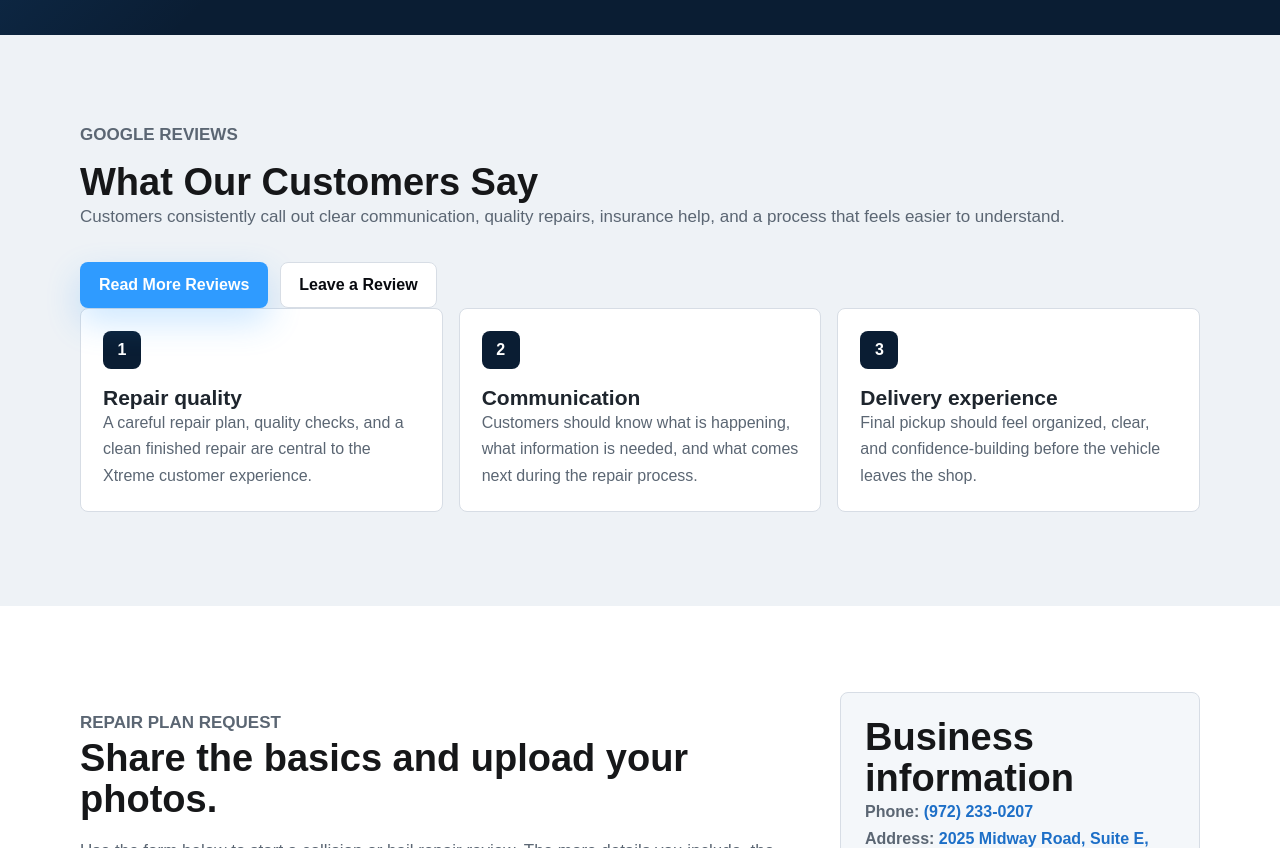
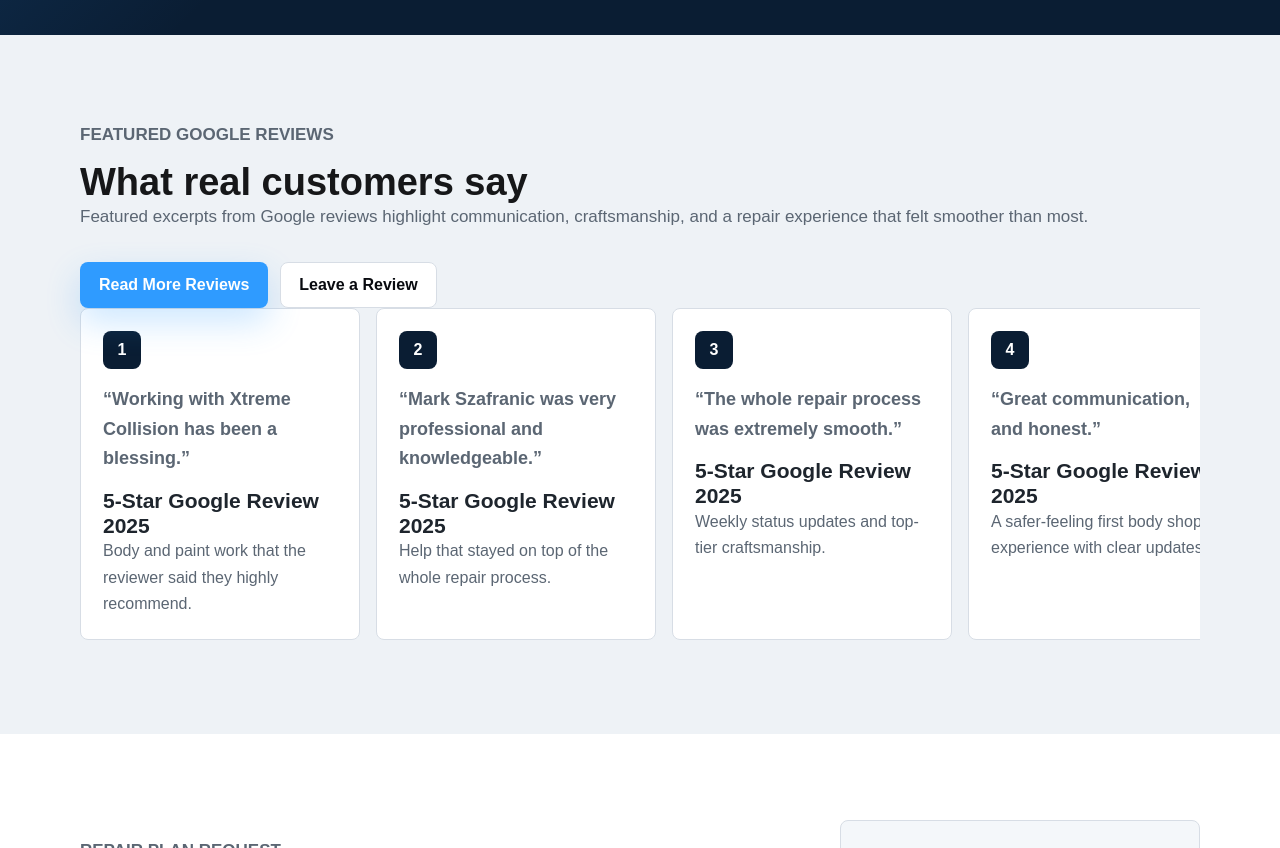
Before and after one commit to Clay7002/xtreme-site, a Next.js app: page /contact in a window 1280 px wide. Shown: the part 540-1388 px from the top of the page. Built offline with nearby package versions, Linux system fonts and the light colour scheme.

Commit message:
Add real review excerpts and metadata

```diff
--- a/app/components.tsx
+++ b/app/components.tsx
@@ -10,7 +10,7 @@ import {
   navLinks,
   nearbyAreas,
   processSteps,
-  customerExperienceItems,
+  featuredReviewItems,
   resourceArticles,
   servicePanels,
   services,
@@ -877,11 +877,11 @@ export function ReviewsSection() {
     <section className="section reviews-section" id="reviews">
       <div className="container">
         <div className="review-summary">
-          <p className="eyebrow">Google reviews</p>
-          <h2>What Our Customers Say</h2>
+          <p className="eyebrow">Featured Google reviews</p>
+          <h2>What real customers say</h2>
           <p>
-            Customers consistently call out clear communication, quality repairs,
-            insurance help, and a process that feels easier to understand.
+            Featured excerpts from Google reviews highlight communication,
+            craftsmanship, and a repair experience that felt smoother than most.
           </p>
           <div className="review-actions">
             <ButtonLink href="/reviews" track="review:read-more">Read More Reviews</ButtonLink>
@@ -891,11 +891,12 @@ export function ReviewsSection() {
           </div>
         </div>
         <div className="review-carousel" aria-label="Customer review section">
-          {customerExperienceItems.map((review, index) => (
-            <article className="review-card" key={`${review.label}-${index}`}>
+          {featuredReviewItems.map((review, index) => (
+            <article className="review-card" key={`${review.source}-${index}`}>
               <span className="reason-icon" aria-hidden="true">{index + 1}</span>
-              <h3>{review.label}</h3>
-              <p>{review.body}</p>
+              <p className="review-quote">“{review.quote}”</p>
+              <h3>{review.source}</h3>
+              <p>{review.context}</p>
             </article>
           ))}
         </div>
@@ -941,7 +942,7 @@ export function FinalCTA() {
           <p className="eyebrow">Ready for a clear next step?</p>
           <h2>Schedule Your Free Repair Plan in Carrollton, TX.</h2>
           <p>
-            Call {siteInfo.phoneLabel} or send vehicle details, photos, and
+            Call {siteInfo.phoneLabel}{" "}or send vehicle details, photos, and
             insurance information. We&apos;ll get back to you within 24-48
             business hours.
           </p>
@@ -964,7 +965,7 @@ export function ScheduleEvaluationSection() {
         <p className="eyebrow">Schedule Your Free Repair Plan</p>
         <h2>Choose a convenient time for our team to review your repair needs.</h2>
         <p>
-          Online scheduling will be available soon. Call {siteInfo.phoneLabel} to get started.
+          Online scheduling will be available soon. Call {siteInfo.phoneLabel}{" "}to get started.
         </p>
       </div>
       <div className="hero-actions compact-actions schedule-actions">
--- a/app/contact/page.tsx
+++ b/app/contact/page.tsx
@@ -1,3 +1,4 @@
+import type { Metadata } from "next";
 import {
   FinalCTA,
   InnerHero,
@@ -8,6 +9,12 @@ import {
 } from "../components";
 import { RepairPlanRequestForm } from "../repair-plan-request-form";
 import { siteInfo } from "../site-data";
+
+export const metadata: Metadata = {
+  title: "Contact Xtreme Collision Repair | Schedule Your Free Repair Plan",
+  description:
+    "Contact Xtreme Collision Repair in Carrollton, TX for collision repair, hail repair, insurance help, and a free repair-plan review with photo upload.",
+};
 
 export default function ContactPage() {
   return (
--- a/app/globals.css
+++ b/app/globals.css
@@ -1186,6 +1186,14 @@ svg {
   line-height: 1.65;
 }
 
+.review-quote {
+  margin: 0 0 14px;
+  color: #1e252d;
+  font-size: 18px;
+  font-weight: 800;
+  line-height: 1.5;
+}
+
 .service-seo {
   margin: 0 0 10px;
   color: var(--red);
--- a/app/reviews/page.tsx
+++ b/app/reviews/page.tsx
@@ -1,3 +1,4 @@
+import type { Metadata } from "next";
 import {
   FinalCTA,
   InnerHero,
@@ -6,20 +7,22 @@ import {
   SectionIntro,
 } from "../components";
 
+export const metadata: Metadata = {
+  title: "Real Google Reviews | Xtreme Collision Repair",
+  description:
+    "Read featured Google review excerpts from Xtreme Collision Repair customers in Carrollton, TX about communication, craftsmanship, and delivery.",
+};
+
 export default function ReviewsPage() {
   return (
     <PageShell>
       <main>
         <InnerHero
-          eyebrow="Customer experience"
-          title="Repair quality, communication, and confidence at delivery"
-          text="Learn what Xtreme prioritizes during the repair experience, from estimate review to final pickup."
+          eyebrow="Real customer reviews"
+          title="Featured Google review excerpts from local customers"
+          text="See the actual customer feedback Xtreme highlights on the site, with notes about repair quality, communication, and delivery."
         />
-        <section className="section reviews-section">
-          <div className="container">
-            <ReviewsSection />
-          </div>
-        </section>
+        <ReviewsSection />
         <section className="section">
           <div className="container narrow-content">
             <SectionIntro
--- a/app/site-data.ts
+++ b/app/site-data.ts
@@ -43,6 +43,12 @@ export type CertificationLogo = {
   tone?: "light" | "dark";
 };
 
+export type FeaturedReviewItem = {
+  quote: string;
+  source: string;
+  context: string;
+};
+
 export const siteInfo = {
   name: "Xtreme Collision Repair",
   city: "Carrollton",
@@ -53,7 +59,7 @@ export const siteInfo = {
   shortAddressLabel: "2025 Midway Rd, Suite E",
   hoursLabel: "Mon-Thu: 8:00 am - 5:30 pm; Fri: partial day; Sat-Sun: Closed",
   googleReviewsHref: "#reviews",
-  googleLeaveReviewHref: "#reviews",
+  googleLeaveReviewHref: "https://g.page/xtreme-collision-repair/review?rc",
   mapsHref:
     "https://www.google.com/maps/search/?api=1&query=2025%20Midway%20Road%20Suite%20E%20Carrollton%20TX%2075006",
 };
@@ -760,18 +766,26 @@ export const faqs = [
   },
 ];
 
-export const customerExperienceItems = [
+export const featuredReviewItems: FeaturedReviewItem[] = [
   {
-    label: "Repair quality",
-    body: "A careful repair plan, quality checks, and a clean finished repair are central to the Xtreme customer experience.",
+    quote: "Working with Xtreme Collision has been a blessing.",
+    source: "5-Star Google Review 2025",
+    context: "Body and paint work that the reviewer said they highly recommend.",
   },
   {
-    label: "Communication",
-    body: "Customers should know what is happening, what information is needed, and what comes next during the repair process.",
+    quote: "Mark Szafranic was very professional and knowledgeable.",
+    source: "5-Star Google Review 2025",
+    context: "Help that stayed on top of the whole repair process.",
   },
   {
-    label: "Delivery experience",
-    body: "Final pickup should feel organized, clear, and confidence-building before the vehicle leaves the shop.",
+    quote: "The whole repair process was extremely smooth.",
+    source: "5-Star Google Review 2025",
+    context: "Weekly status updates and top-tier craftsmanship.",
+  },
+  {
+    quote: "Great communication, and honest.",
+    source: "5-Star Google Review 2025",
+    context: "A safer-feeling first body shop experience with clear updates.",
   },
 ];
 
```
